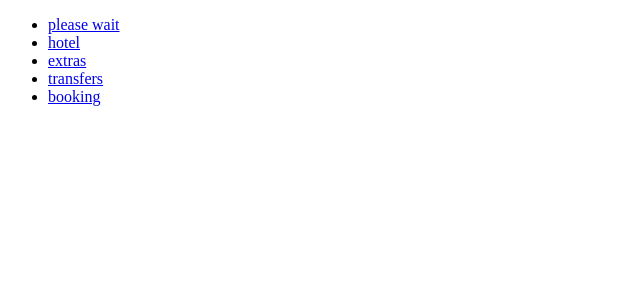
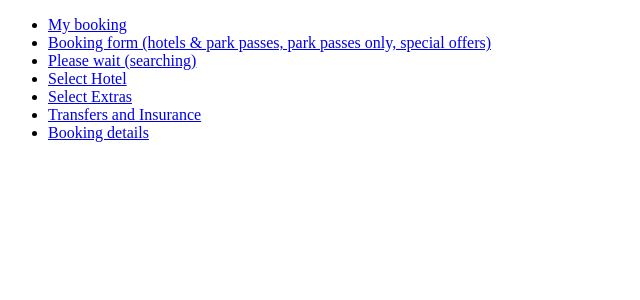
Before and after one commit to josefzacek/breakaway-booking-engine, a PHP site: page /list.php in a window 1280 px wide. Shown: the top 300 px of the page, without its empty margins (0-640 px from the left). Run offline with PHP 8.4, Linux system fonts and the light colour scheme.

Commit message:
booking form pages and stylesheet created

```diff
--- /dev/null
+++ b/css/booking-form-styles.css
@@ -0,0 +1,6 @@
+@charset "utf-8";
+/* CSS Document */
+
+body {
+	background-color:#99CCFF;
+}
--- a/list.php
+++ b/list.php
@@ -7,11 +7,13 @@
 
 <body>
 <ul>
-  <li><a href="please-wait.php">please wait</a></li>
-  <li><a href="select-hotel.php">hotel</a></li>
-  <li><a href="select-extras.php">extras</a></li>
-  <li><a href="transfers-insurance.php">transfers</a></li>
-  <li><a href="booking-details.php">booking</a></li>
+  <li><a href="my-booking.php">My booking</a></li>
+  <li><a href="booking-form/hotels-park-passes.php">Booking form (hotels &amp; park passes, park passes only, special offers)</a></li>
+  <li><a href="please-wait.php">Please wait (searching)</a></li>
+  <li><a href="select-hotel.php">Select Hotel</a></li>
+  <li><a href="select-extras.php">Select Extras</a></li>
+  <li><a href="transfers-insurance.php">Transfers and Insurance</a></li>
+  <li><a href="booking-details.php">Booking details</a></li>
 
 </ul>
 </body>
```
Also changed, not shown: booking-form/hotels-park-passes.php (added, +16 -0 lines), booking-form/park-pass-only.php (added, +16 -0 lines), booking-form/special-offers.php (added, +16 -0 lines).
